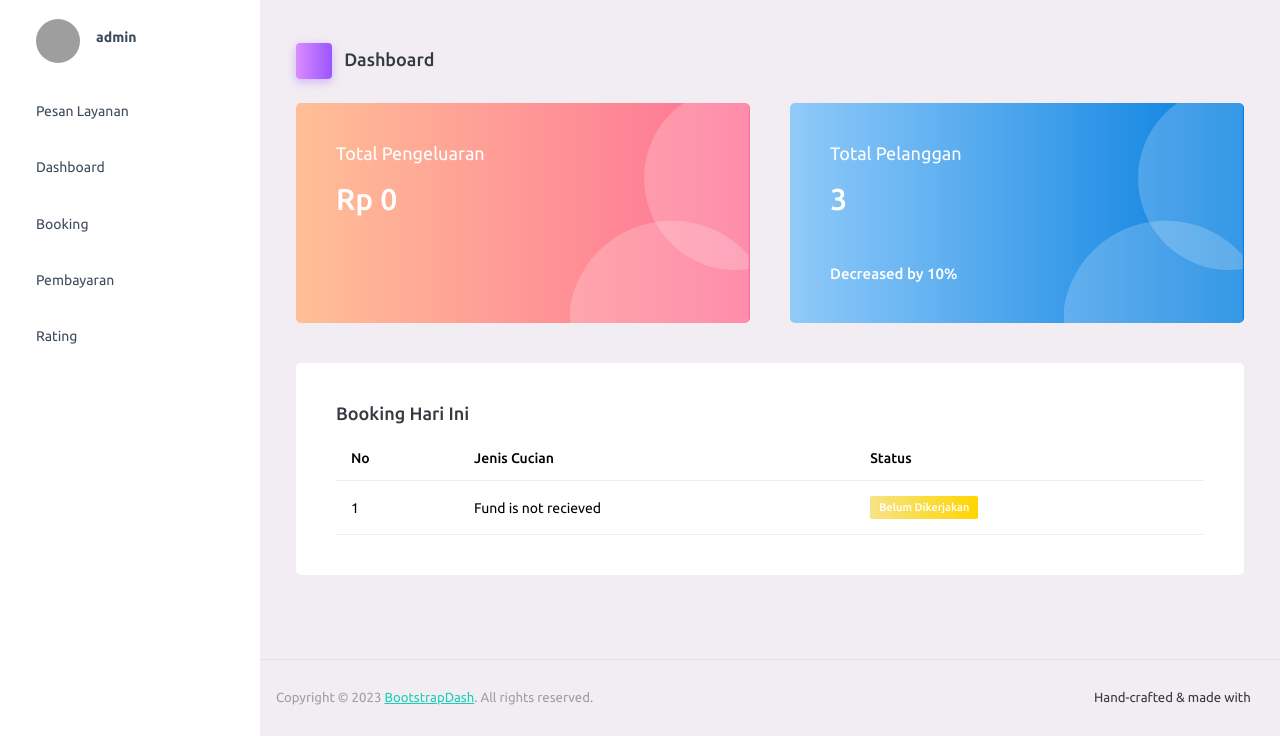
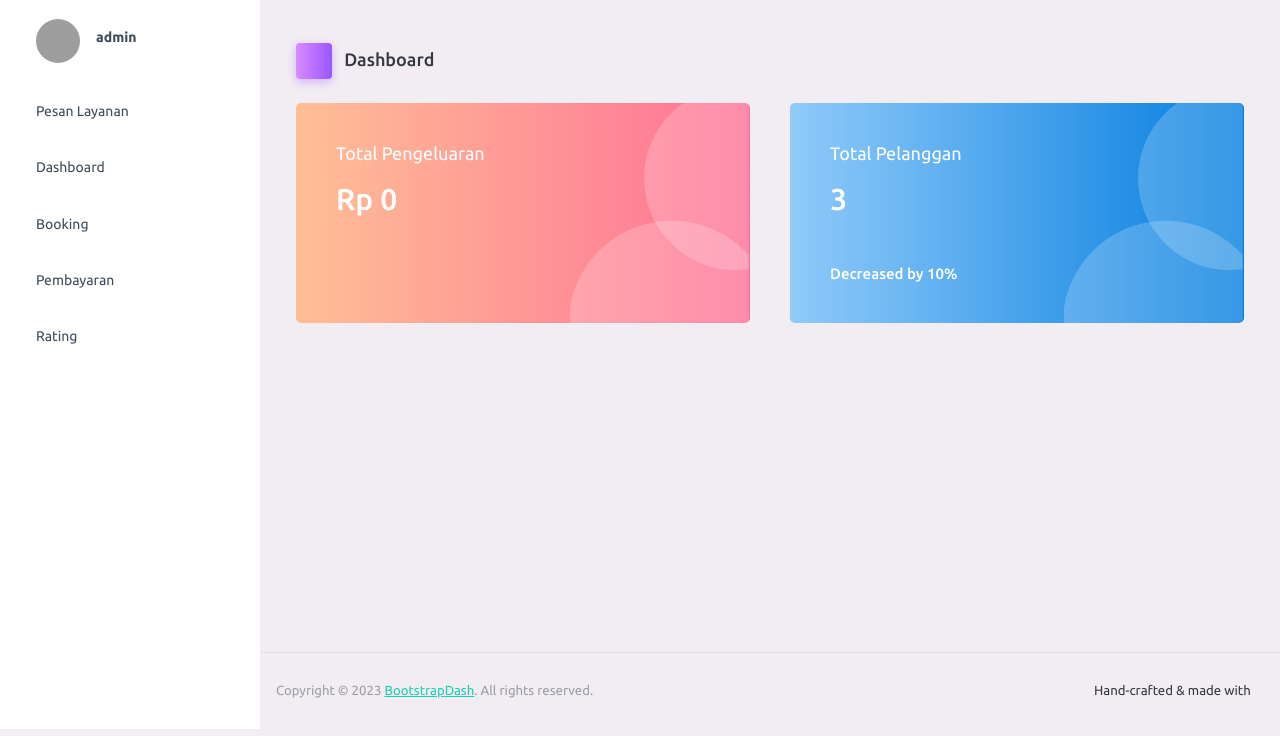
Before and after one commit to adermaulana/carwash, a PHP site: page /pelanggan in a window 1280 px wide. Shown: the part 71-807 px from the top of the page. Run offline with PHP 8.4, Linux system fonts and the light colour scheme; a user stored in the database is signed in; data comes from the database, SQL or seed files in the repository; some web fonts are replaced; grey boxes are pictures that could not be loaded.

Commit message:
pelanggan

```diff
--- a/pelanggan/index.php
+++ b/pelanggan/index.php
@@ -207,37 +207,6 @@ $total_pelanggan = $rowpelanggan["id_customer_221061"];
                 </div>
               </div>
             </div>
-            <div class="row">
-              <div class="col-12 grid-margin">
-                <div class="card">
-                  <div class="card-body">
-                    <h4 class="card-title">Booking hari ini</h4>
-                    <div class="table-responsive">
-                      <table class="table">
-                        <thead>
-                          <tr>
-                            <th> No </th>
-                            <th> Jenis Cucian </th>
-                            <th> Status </th>
-                          </tr>
-                        </thead>
-                        <tbody>
-                          <tr>
-                            <td>
-                              1
-                            </td>
-                            <td> Fund is not recieved </td>
-                            <td>
-                              <label class="badge badge-gradient-warning">Belum Dikerjakan</label>
-                            </td>
-                          </tr>
-                        </tbody>
-                      </table>
-                    </div>
-                  </div>
-                </div>
-              </div>
-            </div>
           </div>
           <!-- content-wrapper ends -->
           <!-- partial:partials/_footer.html -->
```
